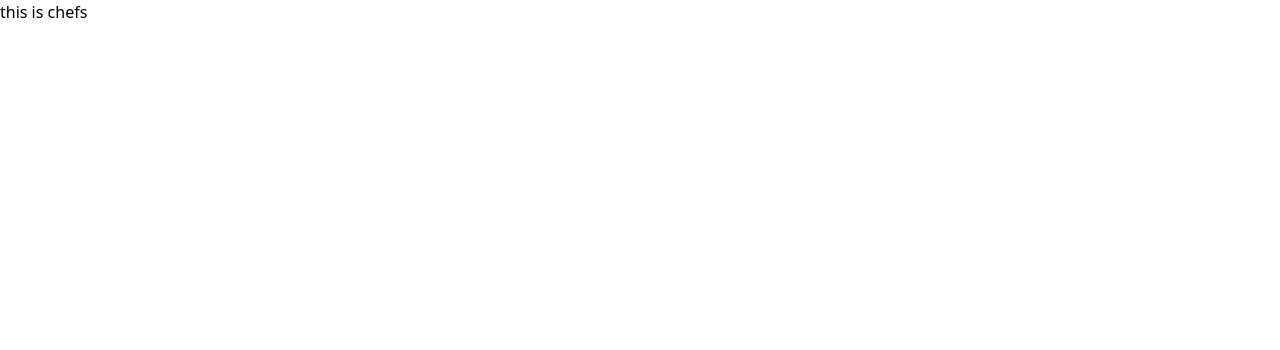
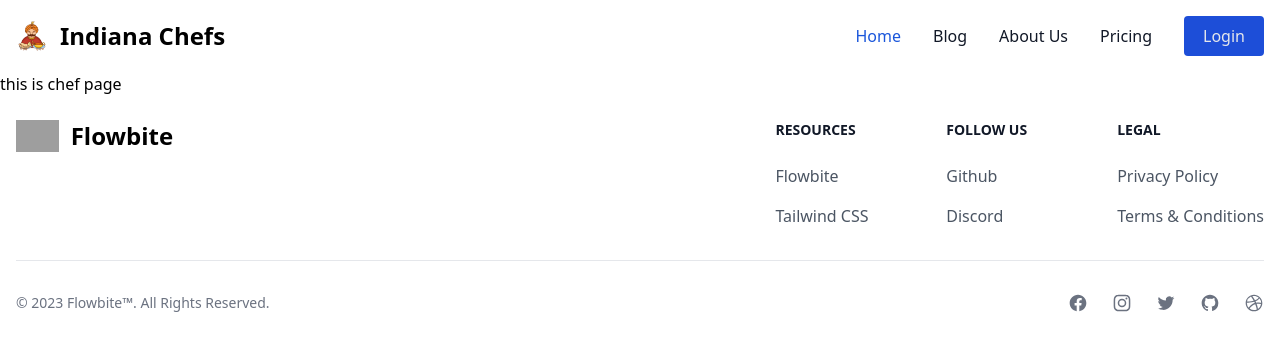
Before and after one commit to ProdipKumarShil/ph-assignment-10-client, a React (Vite) app: page /chefs in a window 1280 px wide. Shown: the top 350 px of the page. Built offline with nearby package versions, Linux system fonts and the light colour scheme; grey boxes are pictures that could not be loaded.

Commit message:
chef routing done

```diff
--- /dev/null
+++ b/src/components/another/ChefPage/ChefPage.jsx
@@ -0,0 +1,11 @@
+import React from 'react';
+
+const ChefPage = () => {
+  return (
+    <div>
+      this is chef page
+    </div>
+  );
+};
+
+export default ChefPage;
--- a/src/components/shared/Navbar/Navbar.jsx
+++ b/src/components/shared/Navbar/Navbar.jsx
@@ -30,7 +30,7 @@ const Navbar = () => {
               <Link to="#" className="block py-2 pl-3 pr-4 text-gray-900 rounded md:border-0  md:p-0 dark:text-white md:dark:hover:text-blue-500 dark:hover:bg-gray-700 dark:hover:text-white md:dark:hover:bg-transparent">Pricing</Link>
             </li>
             <li>
-              <Link to="#" className="btn w-20 h-10 flex items-center justify-center  text-gray-900 rounded md:border-0   dark:text-white md:dark:hover:text-blue-500 dark:hover:bg-gray-700 dark:hover:text-white md:dark:hover:bg-transparent">Login</Link>
+              <Link to="/account" className="btn w-20 h-10 flex items-center justify-center  text-gray-900 rounded md:border-0   dark:text-white md:dark:hover:text-blue-500 dark:hover:bg-gray-700 dark:hover:text-white md:dark:hover:bg-transparent">Login</Link>
             </li>
           </ul>
         </div>
--- a/src/layout/Chefs/Chefs.jsx
+++ b/src/layout/Chefs/Chefs.jsx
@@ -1,9 +1,14 @@
 import React from 'react';
+import Navbar from '../../components/shared/Navbar/Navbar';
+import Footer from '../../components/shared/Footer/Footer';
+import { Outlet } from 'react-router-dom';
 
 const Chefs = () => {
   return (
     <div>
-      this is chefs
+      <Navbar></Navbar>
+      <Outlet></Outlet>
+      <Footer></Footer>
     </div>
   );
 };
```
Also changed, not shown: src/routes/Routes.jsx (+8 -1 lines).
